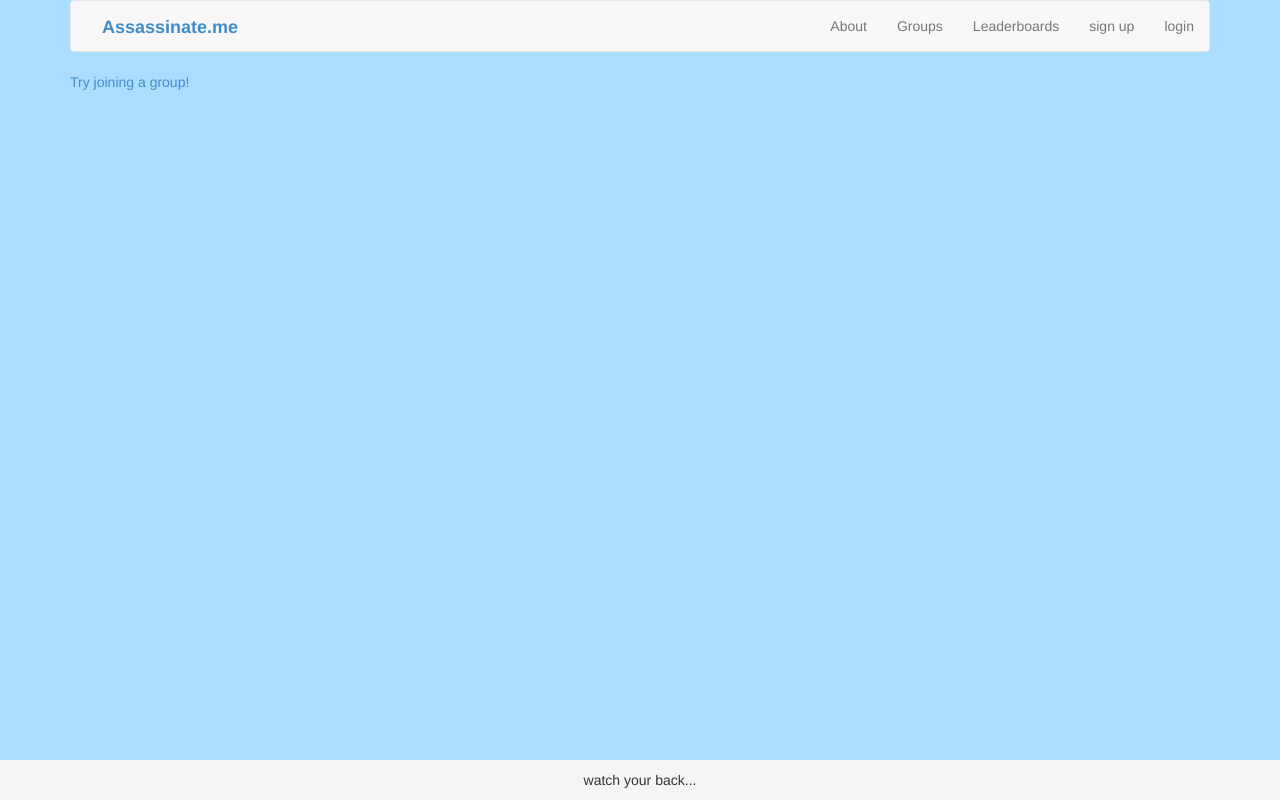
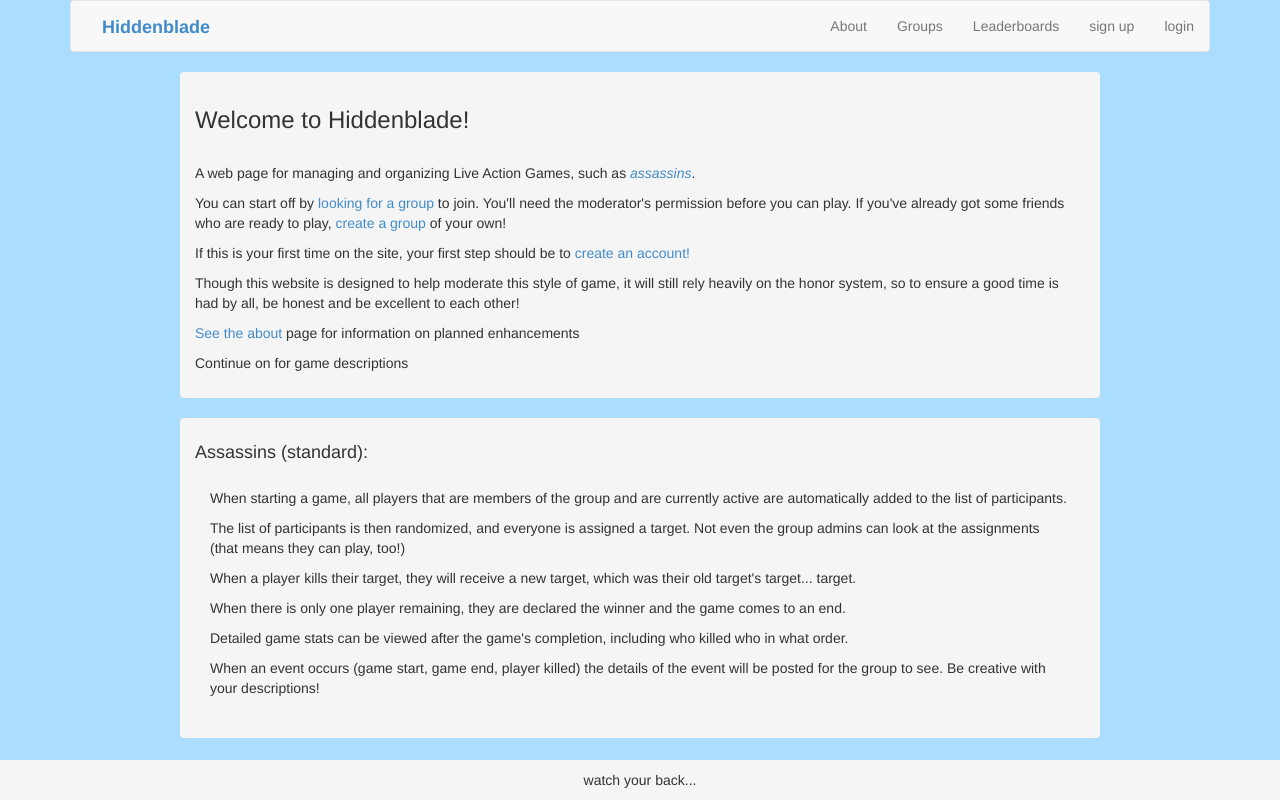
Before and after one commit to trriplejay/django-hiddenblade, a Django app: page / in a window 1280 px wide. Run offline with Django 3.2, Linux system fonts and the light colour scheme; some libraries are stand-ins or nearby versions.

Commit message:
more consistent design throughout pages

```diff
--- a/hiddenblade/templates/_layouts/base.html
+++ b/hiddenblade/templates/_layouts/base.html
@@ -2,7 +2,7 @@
 <html style="position: relative; min-height: 100%;">
 
   <head>
-    <title>{% block page_title %}{% endblock %}Assasinate.me</title>
+    <title>{% block page_title %}{% endblock %}Hiddenblade</title>
     <meta name="viewport" content="width=device-width, initial-scale=1.0">
     <link rel="stylesheet" href="{{ STATIC_URL }}css/bootstrap.min.css">
     <link rel="stylesheet" href="{{ STATIC_URL }}css/rosterdashboard.css">
@@ -13,7 +13,7 @@
     <div class="navbar navbar-default">
     {% block page_heading %}
       <div class="navbar-brand">
-      <b><a href="{% url 'home' %}" class='btn-lg'>Assassinate.me</a></b>
+      <b><a href="{% url 'home' %}" class='btn-lg'>Hiddenblade</a></b>
       </div>
 
       <button class = "navbar-toggle" data-toggle = "collapse" data-target = ".navHeaderCollapse">
--- a/hiddenblade/templates/index.html
+++ b/hiddenblade/templates/index.html
@@ -1,12 +1,47 @@
 {% extends "_layouts/base.html" %}
 
 {% block page_content %}
-  <a href="{% url 'rosters:list' %}">Try joining a group!</a>
+
+<div class='col-sm-10 col-sm-offset-1'>
+<div class='sidebar-module sidebar-module-inset'>
+  <h3>Welcome to Hiddenblade!</h3>
+  <br>
+  <p>A web page for managing and organizing Live Action Games, such as <em><a href='http://en.wikipedia.org/wiki/Assassin_(game)'>assassins</a></em>.  </p>
+
+  <p>You can start off by <a href="{% url 'rosters:list' %}">looking for a group</a> to join.  You'll need the moderator's permission before you can play.  If you've already got some friends who are ready to play, <a href="{% url 'rosters:create' %}">create a group</a> of your own!</p>
+
+  <p>If this is your first time on the site, your first step should be to <a href="{% url 'players:register'%}">create an account!</a></p>
+
+  <p>Though this website is designed to help moderate this style of game, it will still rely heavily on the honor system, so to ensure a good time is had by all, be honest and be excellent to each other!</p>
+
+  <p><a href="{% url 'about' %}">See the about</a> page for information on planned enhancements</p>
+
+  <p>Continue on for game descriptions</p>
+</div>
+<br>
+<div class='sidebar-module sidebar-module-inset'>
+  <h4>Assassins (standard):</h4>
+  <div class='sidebar-module'>
+    <p>When starting a game, all players that are members of the group and are currently active are automatically added to the list of participants.</p>
+
+    <p>The list of participants is then randomized, and everyone is assigned a target.  Not even the group admins can look at the assignments (that means they can play, too!)</p>
+
+    <p>When a player kills their target, they will receive a new target, which was their old target's target...   target.</p>
+
+    <p>When there is only one player remaining, they are declared the winner and the game comes to an end.</p>
+
+    <p>Detailed game stats can be viewed after the game's completion, including who killed who in what order.</p>
+
+    <p>When an event occurs (game start, game end, player killed) the details of the event will be posted for the group to see.  Be creative with your descriptions!</p>
+
+  </div>
 
   {% if user.is_authenticated %}
+
 
   {% else %}
 
   {% endif %}
-
+</div>
+</div>
 {% endblock %}
--- a/rosters/templates/rosters/roster_list.html
+++ b/rosters/templates/rosters/roster_list.html
@@ -3,8 +3,10 @@
 {% block page_title %} List of Groups | {% endblock %}
 
 {% block page_content %}
+
+<div class='col-sm-10 col-sm-offset-1'>
 <div class='sidebar-module sidebar-module-inset'>
-<h3>Groups <a href="{% url 'rosters:create' %}">(new)</a></h3>
+  <h3>Groups <a href="{% url 'rosters:create' %}">(new)</a></h3>
 
 <ul class='list-unstyled'>
     {% for group in roster_list %}
@@ -25,4 +27,5 @@
 
 </ul>
 </div>
+</div>
 {% endblock %}
```
Also changed, not shown: hiddenblade/templates/about.html (+5 -3 lines), hiddenblade/templates/password_change.html (+17 -11 lines), players/templates/players/player_detail.html (+5 -3 lines), players/templates/players/register.html (+7 -8 lines), players/templates/players/update.html (+11 -2 lines).
